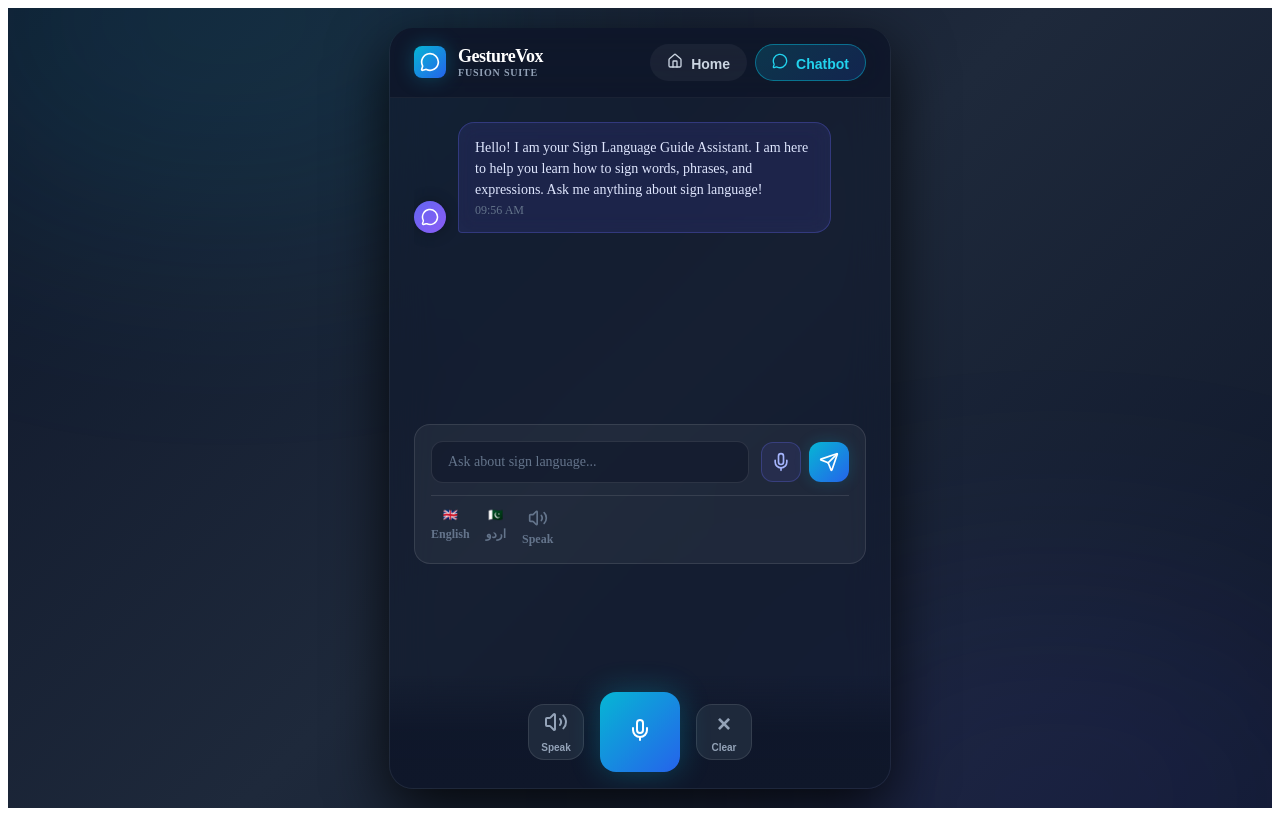
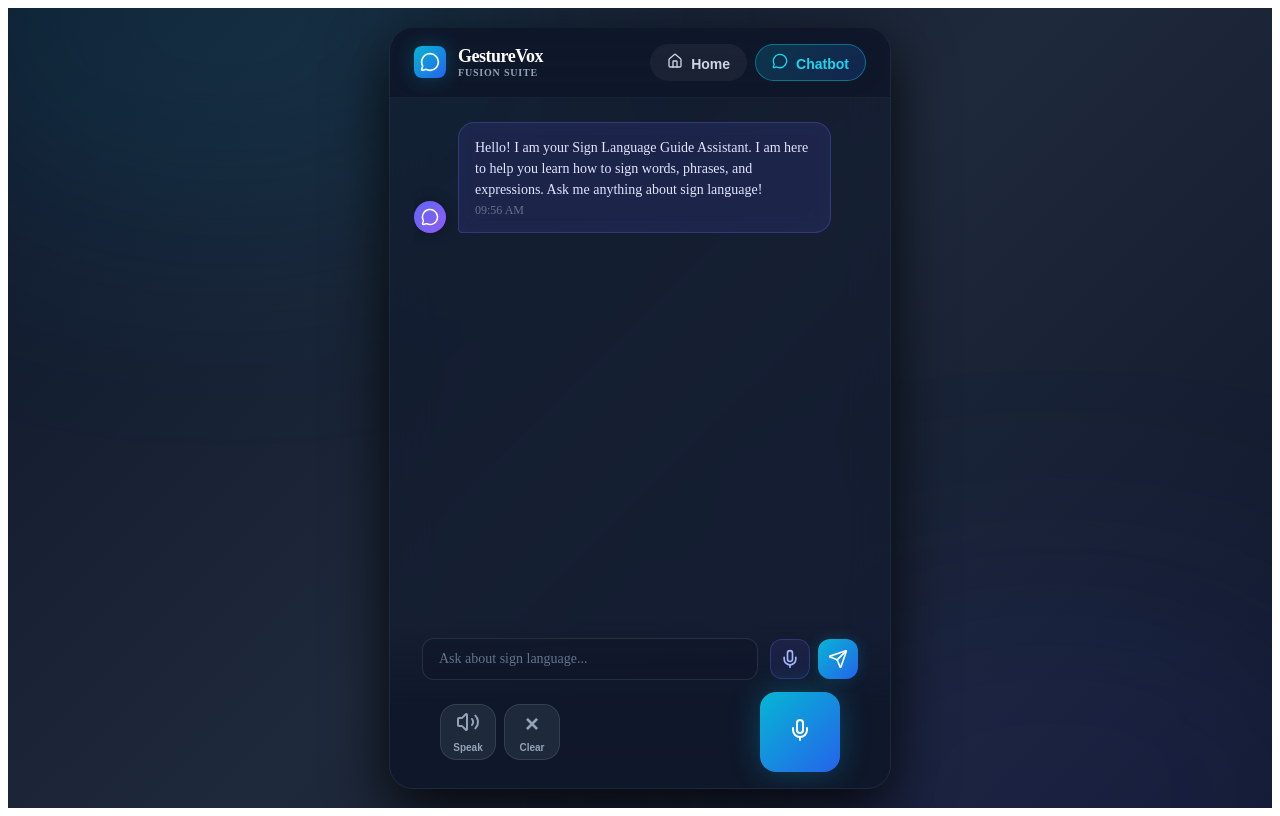
Before and after one commit to Rubaitzk/GestureVox-Vision-Suite, a React (Vite) app: page / in a window 1280 px wide. Both pictures are taken after a click on the button "Chatbot". Built offline with nearby package versions, Linux system fonts and the light colour scheme.

Commit message:
Fixed issues with speak and chatbot responses, updated the layout a bit too

```diff
--- a/src/App.jsx
+++ b/src/App.jsx
@@ -106,7 +106,19 @@ function HomePage({ isActive }) {
   };
 
   const handleSpeakMessage = (text) => {
-    speakText(text, 'en-US');
+    if (!text || String(text).trim().length === 0) {
+      console.debug('handleSpeakMessage: no text to speak');
+      return;
+    }
+    console.debug('handleSpeakMessage:', text, 'selectedLanguage=', selectedLanguage);
+    const langMap = {
+      English: 'en-US',
+      Urdu: 'ur-PK',
+      Spanish: 'es-ES',
+      French: 'fr-FR',
+    };
+    const speakLang = langMap[selectedLanguage] || 'en-US';
+    speakText(text, speakLang).catch((e) => console.error('speakText error', e));
   };
 
   const handleLanguageChange = (language) => {
@@ -125,8 +137,8 @@ function HomePage({ isActive }) {
           <p className="home-subtitle">Speak and get real-time translation</p>
         </div>
 
-        {/* Language Selector */}
-        <div className="language-selector">
+        {/* Inline language selector placed under subtitle as a compact grid */}
+        <div className="language-selector" style={{ marginTop: '0.5rem' }}>
           <div className="language-selector-label">
             <Languages />
             <span>Select Output Language</span>
@@ -135,18 +147,12 @@ function HomePage({ isActive }) {
             {languages.map((lang) => (
               <button
                 key={lang}
-                className={`language-button ${
-                  selectedLanguage === lang ? 'active' : ''
-                }`}
+                className={`language-button ${selectedLanguage === lang ? 'active' : ''}`}
                 onClick={() => handleLanguageChange(lang)}
               >
-                <div className="language-button-flag">
-                  {LANGUAGE_FLAGS[lang]}
-                </div>
+                <div className="language-button-flag">{LANGUAGE_FLAGS[lang]}</div>
                 <div className="language-button-name">{lang}</div>
-                <div className="language-button-code">
-                  {LANGUAGE_CODES[lang]}
-                </div>
+                <div className="language-button-code">{LANGUAGE_CODES[lang]}</div>
               </button>
             ))}
           </div>
@@ -238,6 +244,7 @@ function HomePage({ isActive }) {
             className="control-button secondary"
             title="Clear messages"
             onClick={() => {
+              if (window.speechSynthesis) window.speechSynthesis.cancel();
               setMessages([]);
               setCurrentTranscript('');
               setTranslatedText('');
@@ -364,7 +371,6 @@ function ChatbotPage({ isActive }) {
       };
 
       setMessages((prev) => [...prev, assistantMessage]);
-      speakText(assistantMessage.translated || assistantMessage.text, 'en-US');
     } catch (error) {
       console.error('Chatbot error:', error);
       // Show error message to user
@@ -423,9 +429,13 @@ function ChatbotPage({ isActive }) {
           )}
         </div>
 
-        {/* Input Area */}
-        <div className="chatbot-input-area">
-          <form onSubmit={handleSendMessage} className="chatbot-input-wrapper">
+        {/* Input Area moved to control deck below */}
+      </div>
+
+      {/* Control Deck for Chatbot (combined input + controls) */}
+      <div className="control-deck">
+        <div style={{ maxWidth: 900, margin: '0 auto', padding: '0 1rem' }}>
+          <form onSubmit={handleSendMessage} className="chatbot-input-wrapper" style={{ marginBottom: '0.75rem' }}>
             <input
               type="text"
               className="chatbot-input"
@@ -453,48 +463,13 @@ function ChatbotPage({ isActive }) {
             </div>
           </form>
 
-          {/* Additional Input Options */}
-          <div className="chatbot-input-icons">
-            <div
-              className="chatbot-input-icon"
-              onClick={() => setSelectedLanguage('English')}
-              title="English"
-            >
-              <span>🇬🇧</span>
-              <span>English</span>
-            </div>
-            <div
-              className="chatbot-input-icon"
-              onClick={() => setSelectedLanguage('Urdu')}
-              title="Urdu"
-            >
-              <span>🇵🇰</span>
-              <span>اردو</span>
-            </div>
-            <div
-              className="chatbot-input-icon"
-              onClick={() => speakText(inputText || 'Ask about sign language', 'en-US')}
-              title="Speak"
-            >
-              <Volume2 width="20" height="20" />
-              <span>Speak</span>
-            </div>
-          </div>
-        </div>
-      </div>
-
-      {/* Control Deck for Chatbot */}
-      <div className="control-deck">
-        <div className="control-buttons">
+          <div className="control-buttons" style={{ justifyContent: 'space-between', alignItems: 'center' }}>
+            <div style={{ display: 'flex', gap: '0.5rem', alignItems: 'center' }}>
               <button
-            onClick={() =>
-              speakText(
-                messages.length > 0
-                  ? messages[messages.length - 1].text
-                  : 'No messages',
-                'en-US'
-              )
-            }
+                onClick={() => {
+                  const last = messages.slice().reverse().find(m => m.role === 'assistant' || m.role === 'user');
+                  if (last) speakText(last.translated || last.text, 'en-US');
+                }}
                 className="control-button secondary"
                 title="Speak last message"
               >
@@ -503,17 +478,11 @@ function ChatbotPage({ isActive }) {
               </button>
 
               <button
-            onClick={handleStartListening}
-            className={`control-button primary ${isListening ? 'listening' : ''}`}
-            title={isListening ? 'Stop listening' : 'Start listening'}
-          >
-            {isListening ? <MicOff /> : <Mic />}
-          </button>
-
-          <button
                 className="control-button secondary"
                 title="Clear chat"
                 onClick={() => {
+                  // stop any ongoing speech
+                  if (window.speechSynthesis) window.speechSynthesis.cancel();
                   setMessages([
                     {
                       id: generateMessageId(),
@@ -527,6 +496,18 @@ function ChatbotPage({ isActive }) {
                 <span style={{ fontSize: '1.5rem' }}>×</span>
                 <span className="control-button-label">Clear</span>
               </button>
+            </div>
+
+            <div>
+              <button
+                onClick={handleStartListening}
+                className={`control-button primary ${isListening ? 'listening' : ''}`}
+                title={isListening ? 'Stop listening' : 'Start listening'}
+              >
+                {isListening ? <MicOff /> : <Mic />}
+              </button>
+            </div>
+          </div>
         </div>
       </div>
     </div>
--- a/src/utils.js
+++ b/src/utils.js
@@ -55,13 +55,39 @@ export const startSpeechRecognition = (language = 'en-US', onResult, onError, on
 
 // ==================== Text-to-Speech Utils ====================
 export const speakText = (text, language = 'en-US') => {
-  if (!('speechSynthesis' in window)) {
+  if (typeof window === 'undefined' || !('speechSynthesis' in window)) {
     console.error('Speech Synthesis API not supported');
+    return Promise.resolve();
+  }
+
+  return new Promise((resolve, reject) => {
+    try {
+      if (!text || String(text).trim().length === 0) {
+        // nothing to speak
+        console.debug('speakText: empty text, skipping');
+        resolve();
         return;
       }
+      const synth = window.speechSynthesis;
 
-  // Cancel any ongoing speech
-  window.speechSynthesis.cancel();
+      // Helper to select a voice that best matches the requested language
+      const pickVoice = (voicesList, lang) => {
+        if (!voicesList || voicesList.length === 0) return null;
+        const normalized = (lang || '').toLowerCase();
+        // exact match first
+        let v = voicesList.find(x => x.lang && x.lang.toLowerCase() === normalized);
+        if (v) return v;
+        // partial match (prefix)
+        const prefix = normalized.split('-')[0];
+        v = voicesList.find(x => x.lang && x.lang.toLowerCase().startsWith(prefix));
+        if (v) return v;
+        // fallback to default
+        return voicesList[0];
+      };
+
+      const speakNow = (voices) => {
+        // Cancel any ongoing speech to ensure immediate playback
+        try { synth.cancel(); } catch (e) { /* ignore */ }
 
         const utterance = new SpeechSynthesisUtterance(text);
         utterance.lang = language;
@@ -69,7 +95,34 @@ export const speakText = (text, language = 'en-US') => {
         utterance.pitch = 1;
         utterance.volume = 1;
 
-  window.speechSynthesis.speak(utterance);
+        // Use the browser's default voice instead of selecting specific voices
+        // (Some environments expose voices inconsistently; using the default
+        // ensures a single voice is used for all languages as requested.)
+
+        utterance.onstart = () => {
+          console.debug('Speech started');
+        };
+        utterance.onend = () => {
+          resolve();
+        };
+        utterance.onerror = (e) => {
+          console.error('Speech synthesis error', e);
+          resolve();
+        };
+
+        synth.speak(utterance);
+      };
+
+      // Speak immediately using available voices (or none). Waiting for
+      // `voiceschanged` may make the call async and get blocked by browser
+      // autoplay/user-gesture policies. Speaking immediately avoids that.
+      const voices = synth.getVoices();
+      speakNow(voices);
+    } catch (err) {
+      console.error('speakText failed:', err);
+      resolve();
+    }
+  });
 };
 
 // ==================== Translation API Utils ====================
@@ -116,23 +169,22 @@ export const translateText = async (text, targetLanguage) => {
 
       throw new Error('Unexpected Azure Translator response');
     }
+    // Fallback to MyMemory Translation API (free, no authentication required)
+    const response = await fetch(
+      `https://api.mymemory.translated.net/get?q=${encodeURIComponent(text)}&langpair=en|${targetLanguage}`
+    );
 
-    // // Fallback to MyMemory Translation API (free, no authentication required)
-    // const response = await fetch(
-    //   `https://api.mymemory.translated.net/get?q=${encodeURIComponent(text)}&langpair=en|${targetLanguage}`
-    // );
+    if (!response.ok) {
+      throw new Error('Translation API error');
+    }
 
-    // if (!response.ok) {
-    //   throw new Error('Translation API error');
-    // }
+    const data = await response.json();
 
-    // const data = await response.json();
-
-    // if (data.responseStatus === 200) {
-    //   return data.responseData.translatedText;
-    // } else {
-    //   throw new Error(data.responseDetails);
-    // }
+    if (data.responseStatus === 200) {
+      return data.responseData.translatedText;
+    } else {
+      throw new Error(data.responseDetails);
+    }
   } catch (error) {
     console.error('Translation error:', error);
     // On error return original text as graceful fallback
@@ -191,7 +243,20 @@ You are NOT designed to:
 - Translate general content unrelated to sign language
 - Assist with non-sign-language topics
 
-Start each response by acknowledging the user's question about sign language.`;
+Conversation rules:
+- If the user greets (e.g., "hello") or performs simple small-talk, reply briefly and naturally (example: "Hello — how can I help you with sign language today?"). Do not always expand greetings into full sign-language lessons.
+- If the user asks for help about sign language, provide clear, concise guidance. For simple words or phrases, offer a brief description or finger-spelling steps.
+- If the user's request is outside of sign language, reply: "I'm trained to help with sign language topics. I can provide guidance on signing words, grammar, cultural context, and practice tips. For other topics, I can't help."
+
+When responding:
+- Be clear and educational
+- Use descriptive language to explain hand movements, positions, and facial expressions when teaching signs
+- Provide step-by-step instructions when teaching signs
+- Encourage practice and patience
+- Suggest resources when appropriate
+- Always maintain a respectful tone about deaf culture
+
+Start each sign-language response by acknowledging the user's question when appropriate.`;
 
 // ==================== Format Utilities ====================
 export const formatTime = (date) => {
```
Lines whose indentation alone changed are shown as unchanged.
